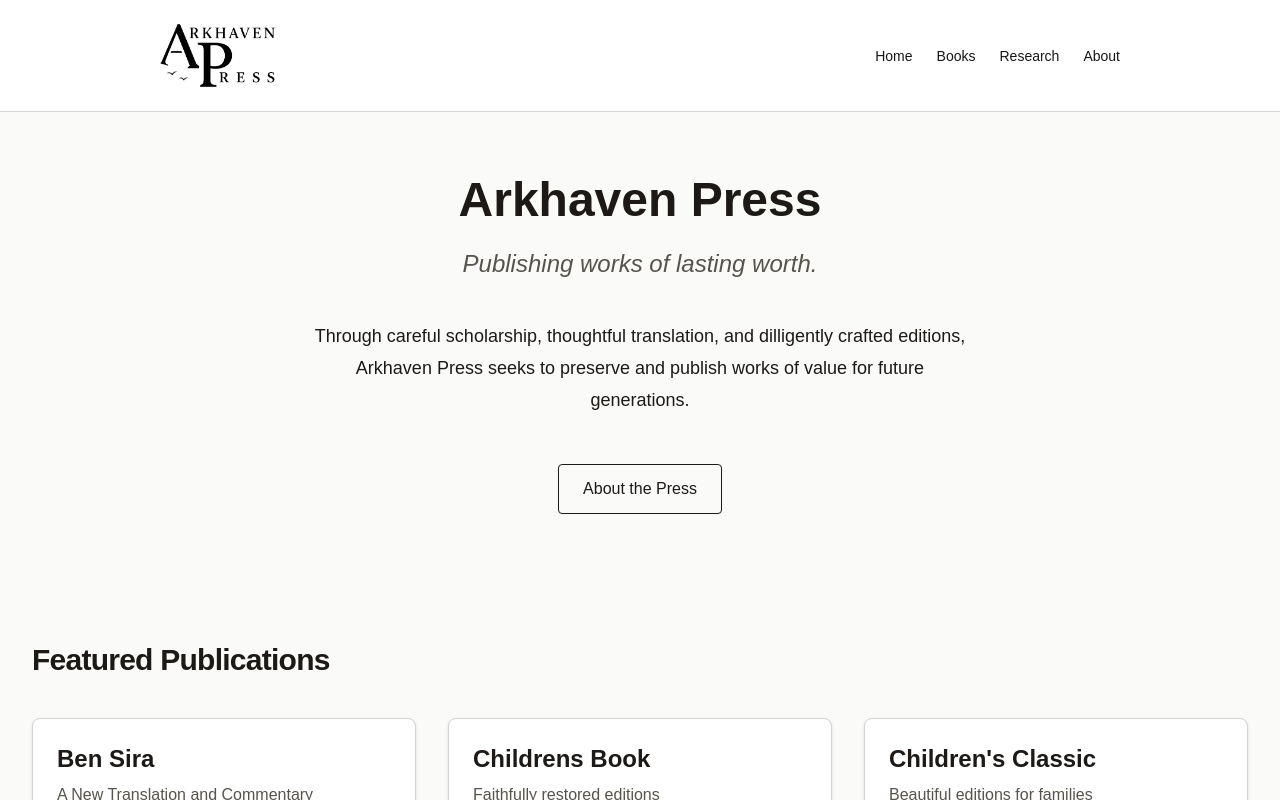
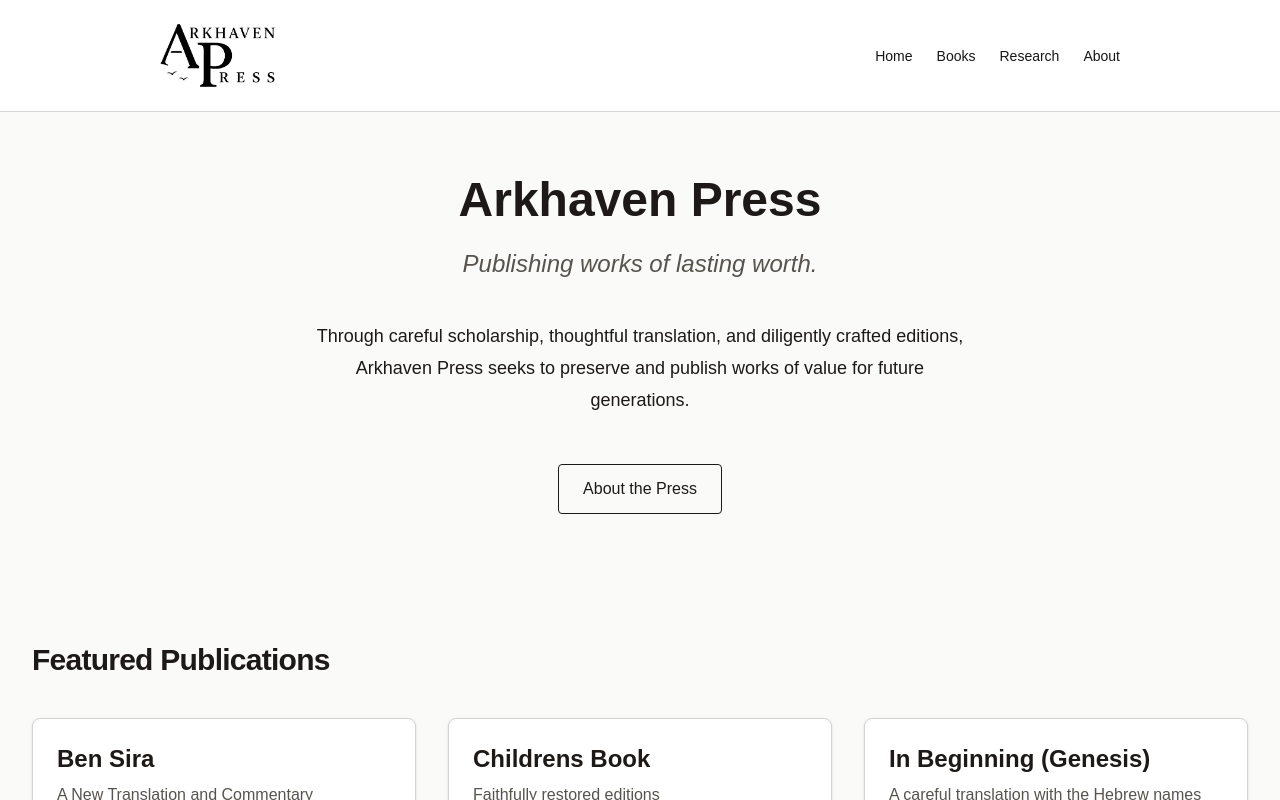
Before and after one commit to arkhavenpress/arkhaven-press-website, a Next.js app: page / in a window 1280 px wide. Shown: the top 800 px of the page. Built offline with nearby package versions, Linux system fonts and the light colour scheme.

Commit message:
In beginning

```diff
--- a/next.config.ts
+++ b/next.config.ts
@@ -3,6 +3,8 @@
 const nextConfig: NextConfig = {
   /* config options here */
   reactCompiler: true,
+
+    allowedDevOrigins: ["192.168.1.235"],
 };
 
 export default nextConfig;
--- a/src/app/books/ben-sira/page.tsx
+++ b/src/app/books/ben-sira/page.tsx
@@ -4,7 +4,7 @@
 
 export default function BenSiraPage() {
   return (
-    <main>
+       <main className="min-h-screen bg-stone-50 text-stone-900">
 
       <Section width="narrow">
 
--- a/src/app/books/page.tsx
+++ b/src/app/books/page.tsx
@@ -129,7 +129,7 @@
         <p className="leading-8">
           The catalogue of Arkhaven Press will grow
           slowly and intentionally.
-          We believe thoughtful publishing values
+          We believe in thoughtful publishing, traditional values, and
           careful selection over rapid expansion.
         </p>
 
--- a/src/components/FeaturedBooks.tsx
+++ b/src/components/FeaturedBooks.tsx
@@ -26,8 +26,8 @@
         />
 
         <BookCard
-          title="Children's Classic"
-          subtitle="Beautiful editions for families"
+          title="In Beginning (Genesis)"
+          subtitle="A careful translation with the Hebrew names rendered in English"
           status="Future Project"
 
         />
--- a/src/components/Hero.tsx
+++ b/src/components/Hero.tsx
@@ -15,7 +15,7 @@
       <p className="mx-auto mt-10 max-w-2xl text-lg leading-8">
         Through careful scholarship,
         thoughtful translation,
-        and dilligently crafted editions,
+        and diligently crafted editions,
         Arkhaven Press seeks to preserve and publish
         works of value for future generations.
       </p>
```
